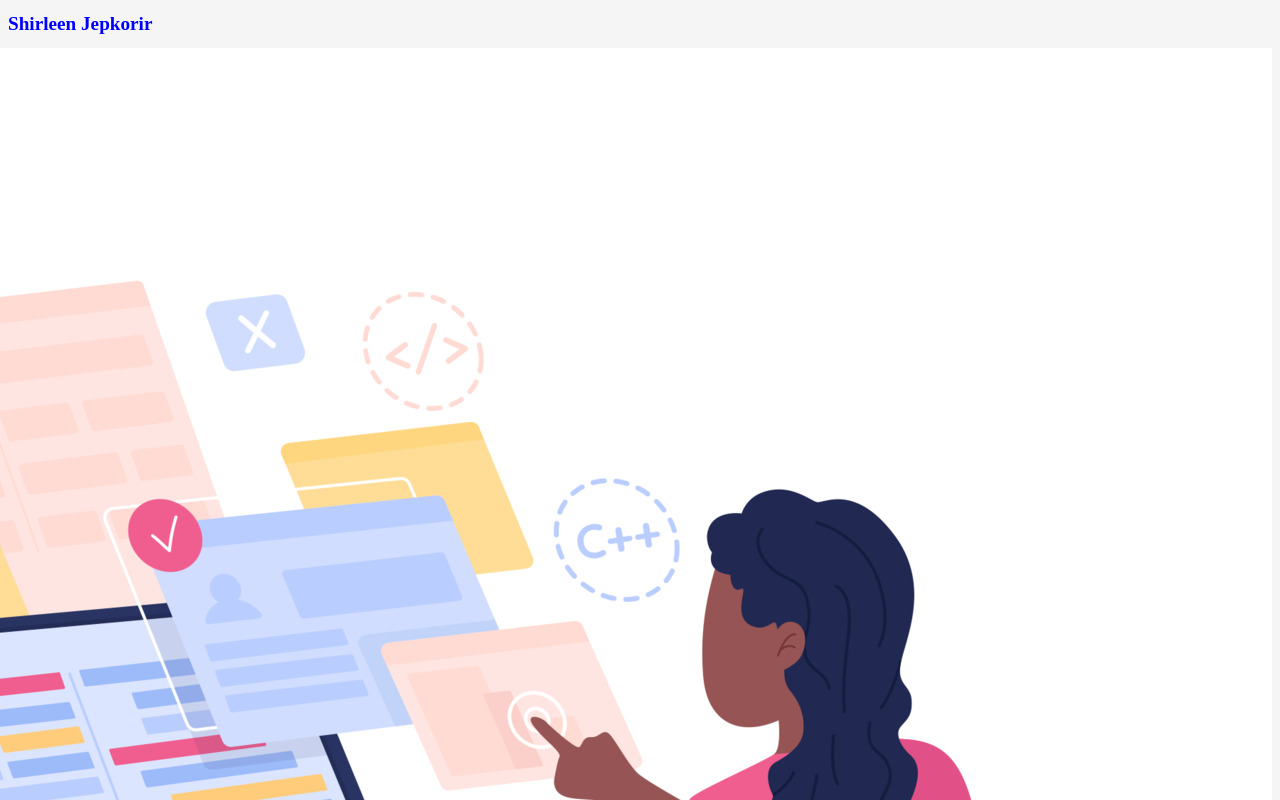
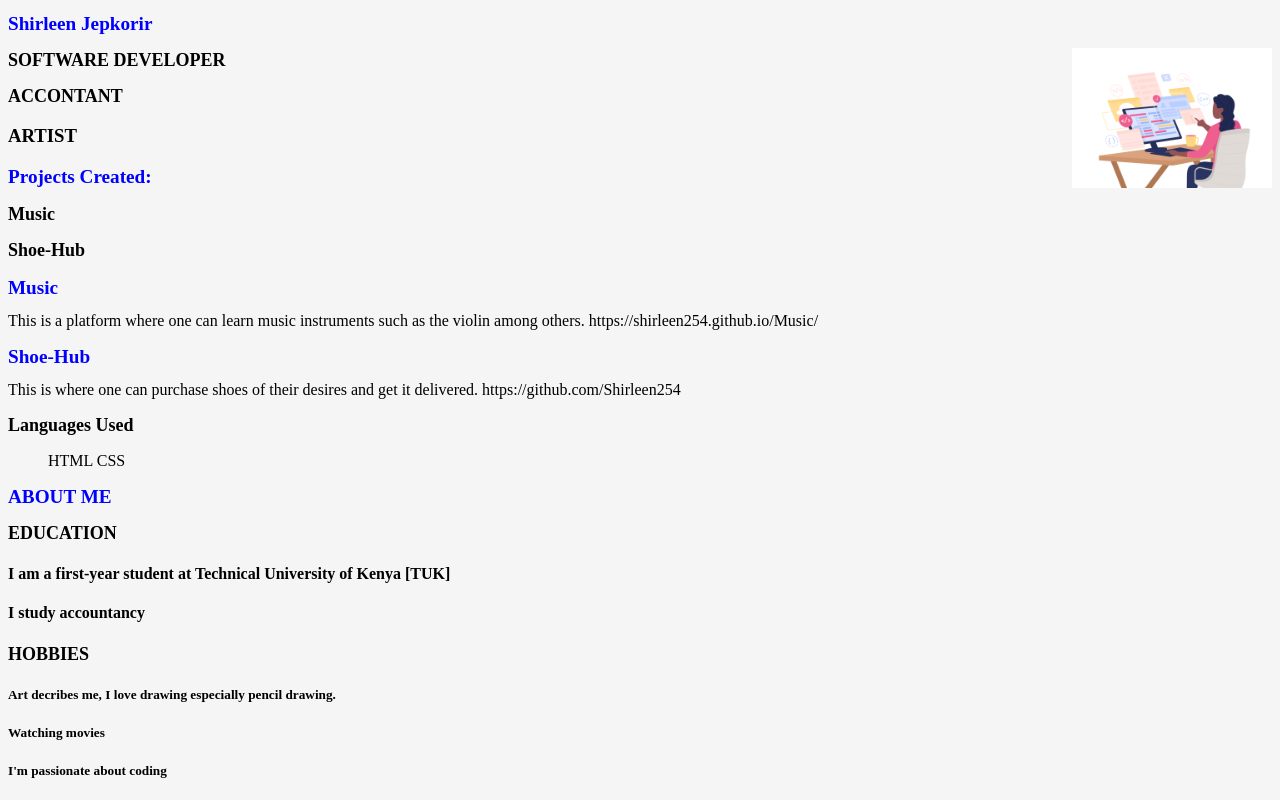
Before and after one commit to Shirleen254/Portifolio, a plain HTML site: page index.html in a window 1280 px wide. Shown: the top 800 px of the page. Drawn offline with Linux system fonts and the light colour scheme.

Commit message:
adjust the image width

```diff
--- a/index.html
+++ b/index.html
@@ -11,7 +11,7 @@
 <body>
     <h1> Shirleen Jepkorir</h1>
 
-    <img src="image/me.jpg" alt="me">
+    <img src="image/me.jpg"  width=200px alt="me">
 
                  <h2>SOFTWARE DEVELOPER</h2>
                  <h2>ACCONTANT</h2>
```
